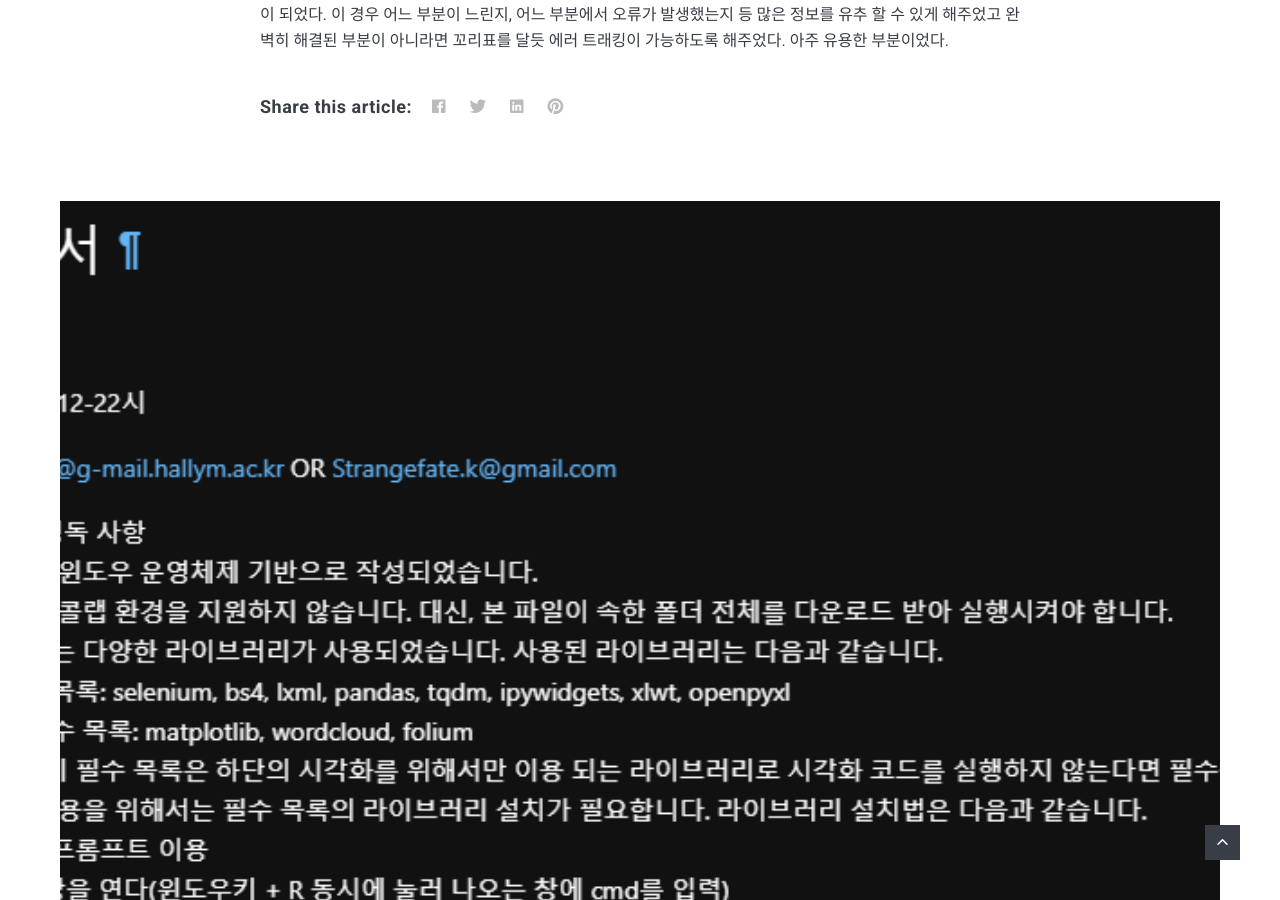
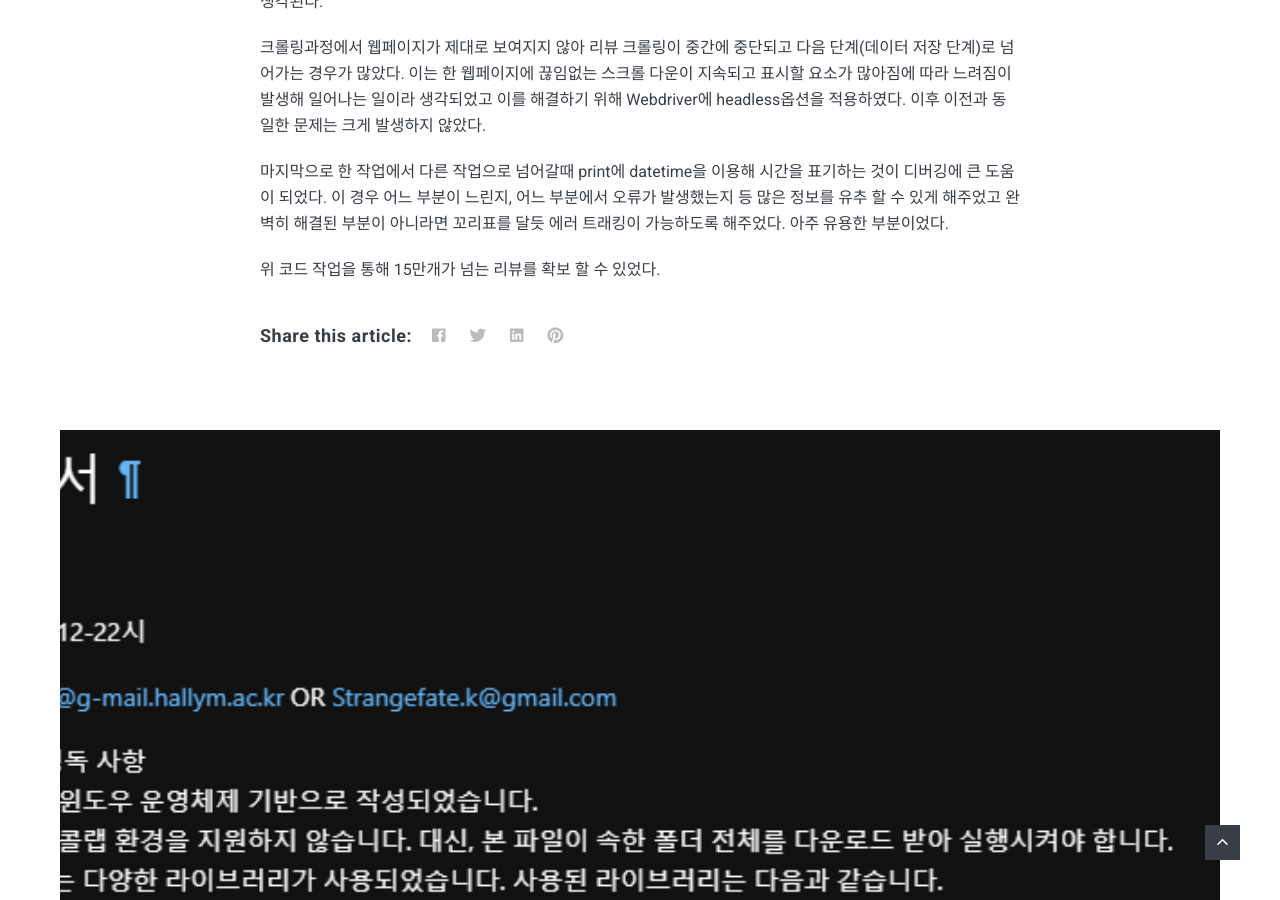
Before and after one commit to StrangeFate/StrangeFate.github.io, a Jekyll site: the page built from _posts/2021-05-28-Python-DA-3.markdown, in a window 1280 px wide and 900 px high, scrolled down 8770 px. Built offline with Jekyll 4.4.1, drawn with Linux system fonts in a browser that asks for light colours; nearby versions of some CDN libraries; comment, search, counter and statistics services are not loaded.

Commit message:
Update 2021-05-28-Python-DA-3.markdown

```diff
--- a/_posts/2021-05-28-Python-DA-3.markdown
+++ b/_posts/2021-05-28-Python-DA-3.markdown
@@ -32,6 +32,8 @@
 </pre>
 
 *앱 링크 txt파일을 불러와 링크를 순차적으로 여는 함수*
+
+***
 
 <pre>
 <code>
@@ -149,6 +151,8 @@
 
 *실질적 크롤링을 하는 함수, 앱 이름, 개발사 이름 등 기본적인 정보부터 전체 리뷰를 보는 기능까지 구현되어있다.*
 
+***
+
 <pre>
 <code>
 {% raw %}
@@ -216,6 +220,8 @@
 </pre>
 *위 크롤링 함수의 데이터를 받아 엑셀에 저장하는 함수*
 
+***
+
 <pre>
 <code>
 {% raw %}
@@ -257,3 +263,5 @@
 크롤링과정에서 웹페이지가 제대로 보여지지 않아 리뷰 크롤링이 중간에 중단되고 다음 단계(데이터 저장 단계)로 넘어가는 경우가 많았다. 이는 한 웹페이지에 끊임없는 스크롤 다운이 지속되고 표시할 요소가 많아짐에 따라 느려짐이 발생해 일어나는 일이라 생각되었고 이를 해결하기 위해 Webdriver에 headless옵션을 적용하였다. 이후 이전과 동일한 문제는 크게 발생하지 않았다.
 
 마지막으로 한 작업에서 다른 작업으로 넘어갈때 print에 datetime을 이용해 시간을 표기하는 것이 디버깅에 큰 도움이 되었다. 이 경우 어느 부분이 느린지, 어느 부분에서 오류가 발생했는지 등 많은 정보를 유추 할 수 있게 해주었고 완벽히 해결된 부분이 아니라면 꼬리표를 달듯 에러 트래킹이 가능하도록 해주었다. 아주 유용한 부분이었다.
+
+위 코드 작업을 통해 15만개가 넘는 리뷰를 확보 할 수 있었다.
```
